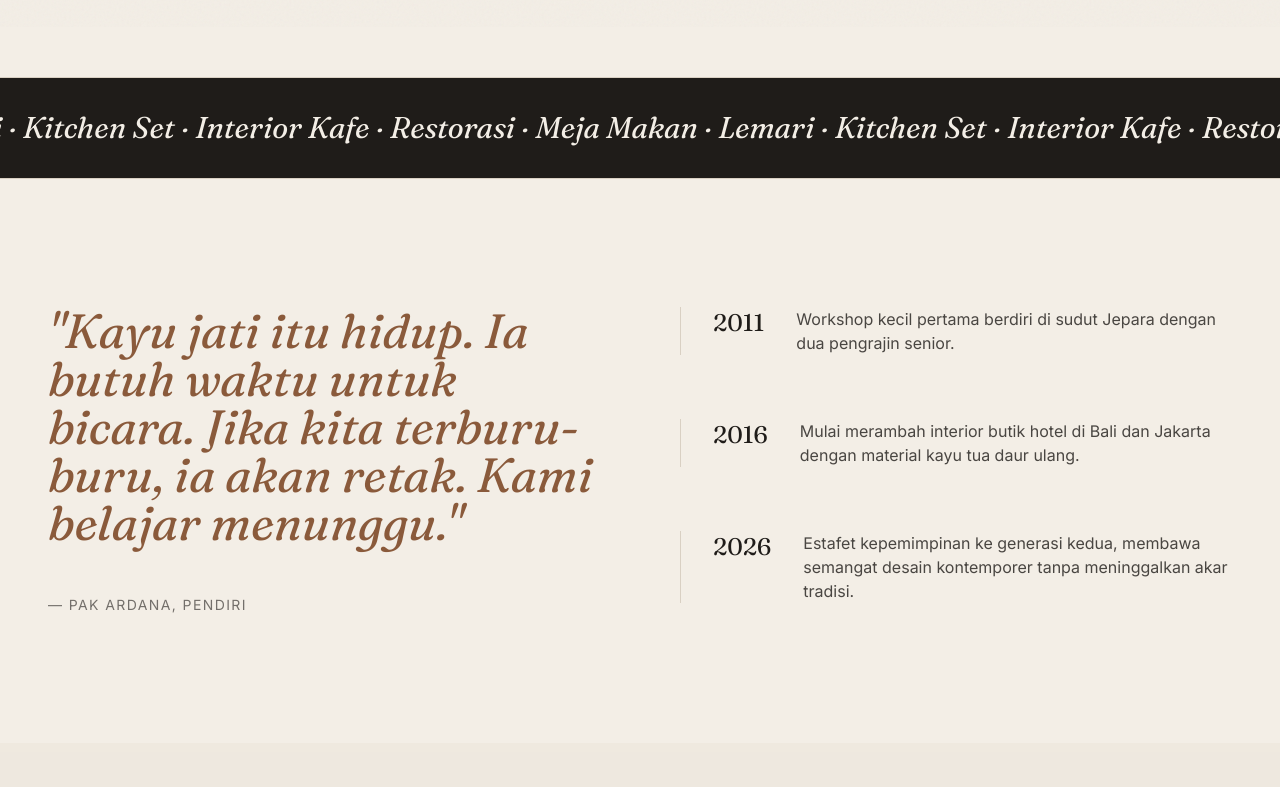
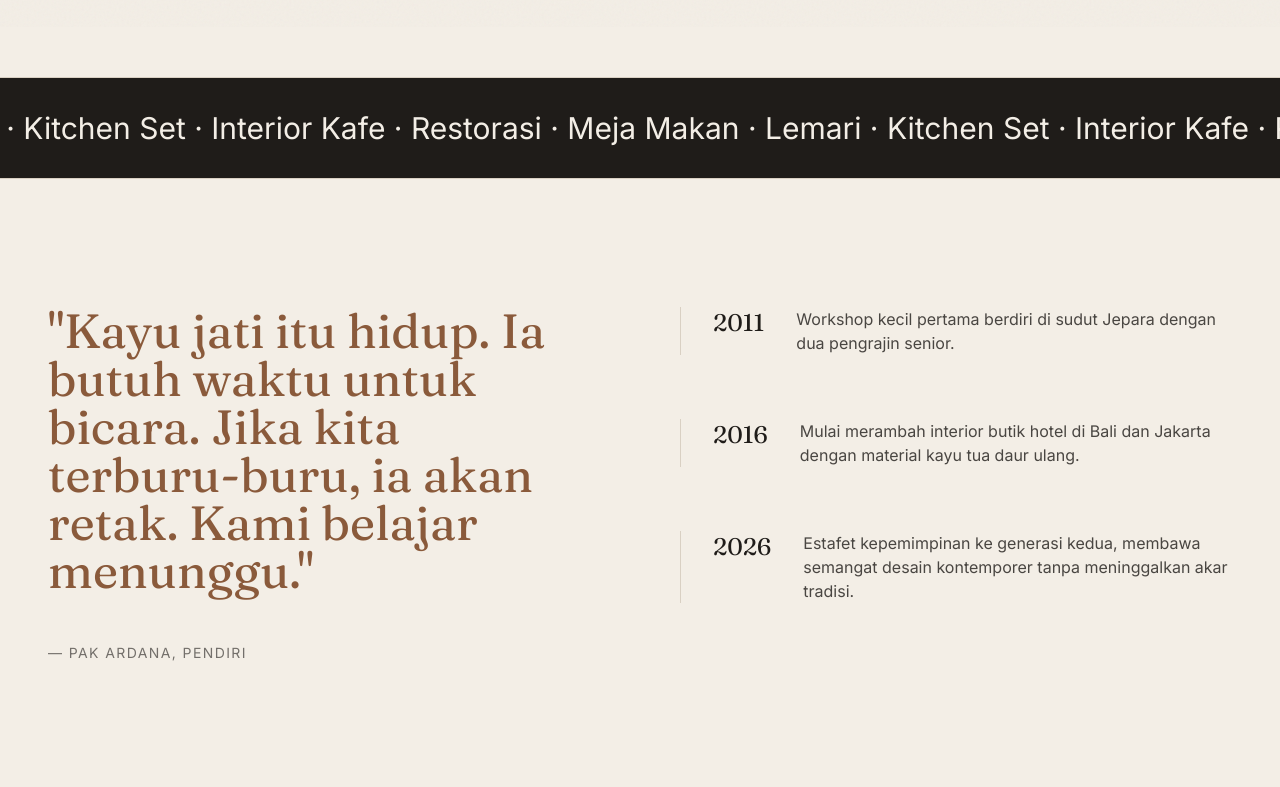
Before and after one commit to alvinojhonathan070-blip/Kayu-Ardana-Company-Profile, a website: page index.html in a window 1280 px wide. Shown: the part 773-1560 px from the top of the page. Drawn offline with nearby package versions, Linux system fonts and the light colour scheme.

Commit message:
pembenaran font

```diff
--- a/index.html
+++ b/index.html
@@ -103,8 +103,8 @@
         <!-- Marquee -->
         <section class="border-y border-garis py-8 overflow-hidden bg-arang text-krem">
             <div class="marquee whitespace-nowrap flex space-x-12 items-center">
-                <span class="font-serif text-3xl italic">Meja Makan · Lemari · Kitchen Set · Interior Kafe · Restorasi · Meja Makan · Lemari · Kitchen Set · Interior Kafe · Restorasi</span>
-                <span class="font-serif text-3xl italic">Meja Makan · Lemari · Kitchen Set · Interior Kafe · Restorasi · Meja Makan · Lemari · Kitchen Set · Interior Kafe · Restorasi</span>
+                <span class="font-sans text-3xl">Meja Makan · Lemari · Kitchen Set · Interior Kafe · Restorasi · Meja Makan · Lemari · Kitchen Set · Interior Kafe · Restorasi · </span>
+                <span class="font-sans text-3xl">Meja Makan · Lemari · Kitchen Set · Interior Kafe · Restorasi · Meja Makan · Lemari · Kitchen Set · Interior Kafe · Restorasi · </span>
             </div>
         </section>
 
@@ -112,7 +112,7 @@
         <section id="cerita" class="py-32 px-6 md:px-12 max-w-7xl mx-auto">
             <div class="grid grid-cols-1 lg:grid-cols-2 gap-20 items-start">
                 <div class="reveal">
-                    <blockquote class="font-serif text-3xl md:text-5xl leading-tight mb-12 italic text-jati">
+                    <blockquote class="font-serif text-3xl md:text-5xl leading-tight mb-12 text-jati">
                         "Kayu jati itu hidup. Ia butuh waktu untuk bicara. Jika kita terburu-buru, ia akan retak. Kami belajar menunggu."
                     </blockquote>
                     <p class="text-sm uppercase tracking-widest opacity-60">— Pak Ardana, Pendiri</p>
--- a/style.css
+++ b/style.css
@@ -100,13 +100,11 @@ body::before {
 
 /* Cursor logic handled in JS, but base style here */
 #custom-cursor {
-    mix-blend-mode: difference;
     z-index: 10000;
 }
 
 #custom-cursor.grow {
     transform: scale(4);
-    background-color: white;
     border: none;
 }
 
```
